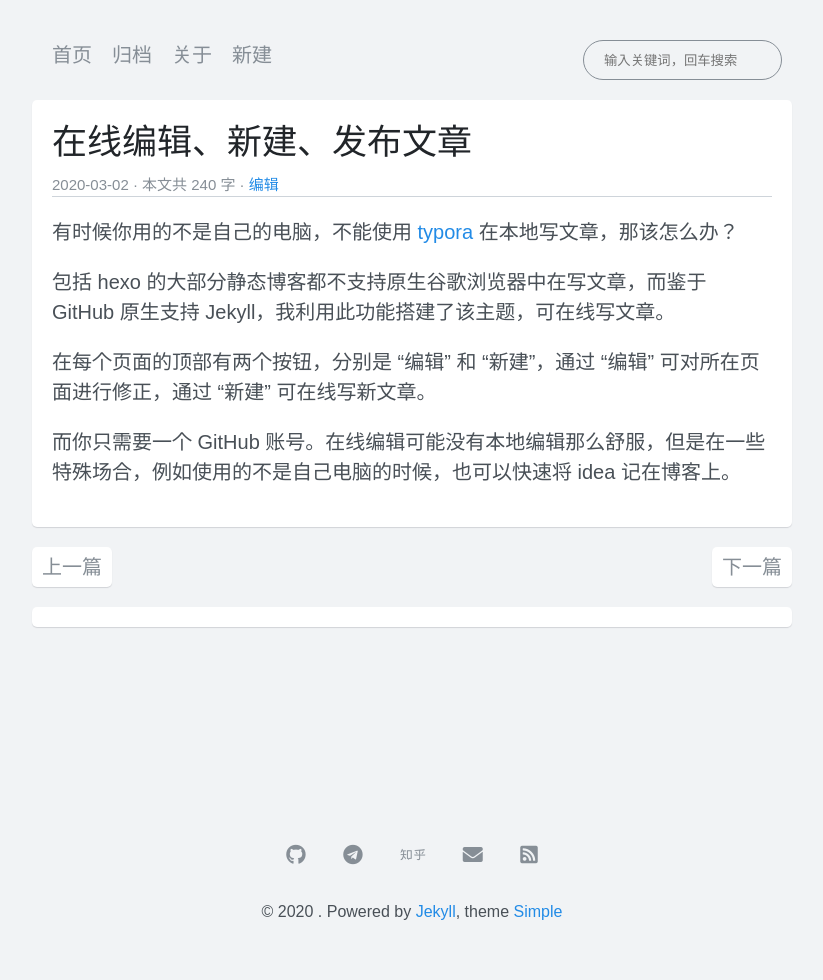
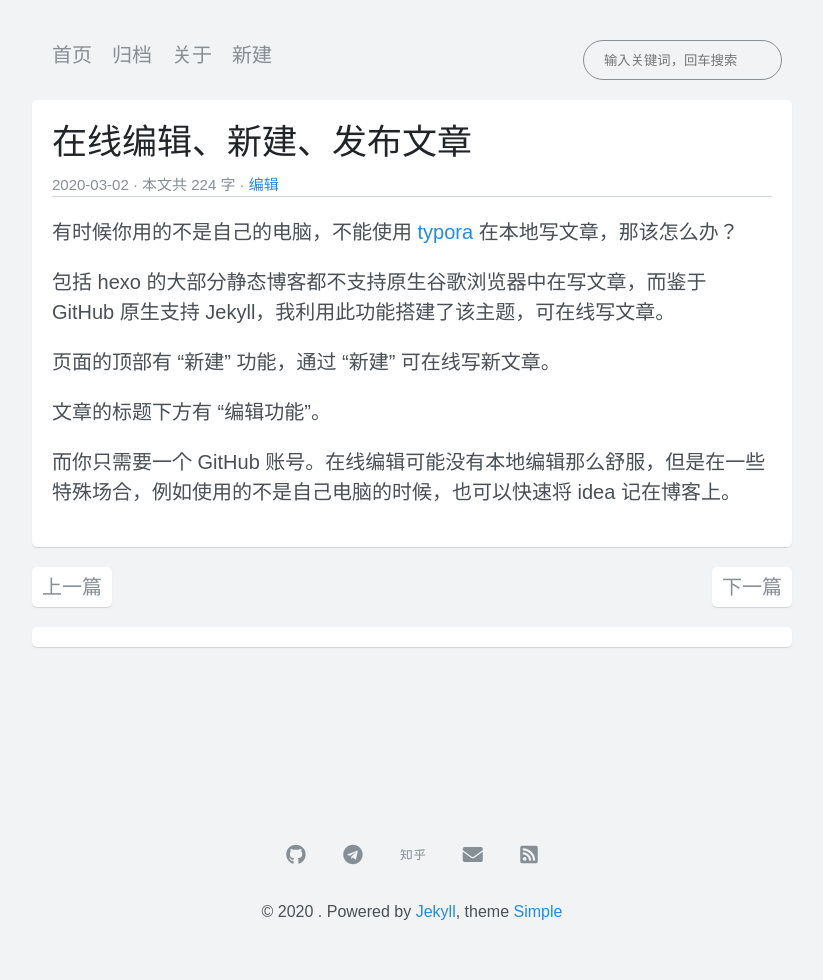
Before and after one commit to whenfung/simple, a Jekyll site: the page built from _posts/2020-03-02-edit-online.md, in a window 1280 px wide. Shown: the whole page, without its empty margins (228-1051 px from the left). Built offline with Jekyll 4.4.1, drawn with Linux system fonts in a browser that asks for light colours; nearby versions of some CDN libraries; comment, search, counter and statistics services are not loaded.

Commit message:
修改文章摆放顺序

```diff
--- a/_posts/2020-03-02-edit-online.md
+++ b/_posts/2020-03-02-edit-online.md
@@ -6,6 +6,8 @@
 
 包括 hexo 的大部分静态博客都不支持原生谷歌浏览器中在写文章，而鉴于 GitHub 原生支持 Jekyll，我利用此功能搭建了该主题，可在线写文章。
 
-在每个页面的顶部有两个按钮，分别是 “编辑” 和 “新建”，通过 “编辑” 可对所在页面进行修正，通过 “新建” 可在线写新文章。
+页面的顶部有 “新建” 功能，通过 “新建” 可在线写新文章。
+
+文章的标题下方有 “编辑功能”。
 
 而你只需要一个 GitHub 账号。在线编辑可能没有本地编辑那么舒服，但是在一些特殊场合，例如使用的不是自己电脑的时候，也可以快速将 idea 记在博客上。
```
Also changed, not shown: _posts/2020-02-23-jekyll-ajax.md (renamed from _posts/2020-04-23-jekyll-ajax.md), _posts/2020-03-01-search.md (renamed from _posts/2020-05-17-search.md), _posts/2020-03-20-resources.md (renamed from _posts/2020-04-20-resources.md), _posts/2020-04-06-GitHub-markdown.md (renamed from _posts/2020-03-06-GitHub-markdown.md), _posts/2020-04-09-mermaid.md (renamed from _posts/2020-03-09-mermaid.md), _posts/2020-04-22-bilibili-iframe.md (renamed from _posts/2020-03-03-bilibili-iframe.md), _posts/2020-04-27-MathJax.md (renamed from _posts/2020-03-07-MathJax.md), _posts/2020-04-31-theme-settings.md (renamed from _posts/2020-03-01-theme-settings.md).
